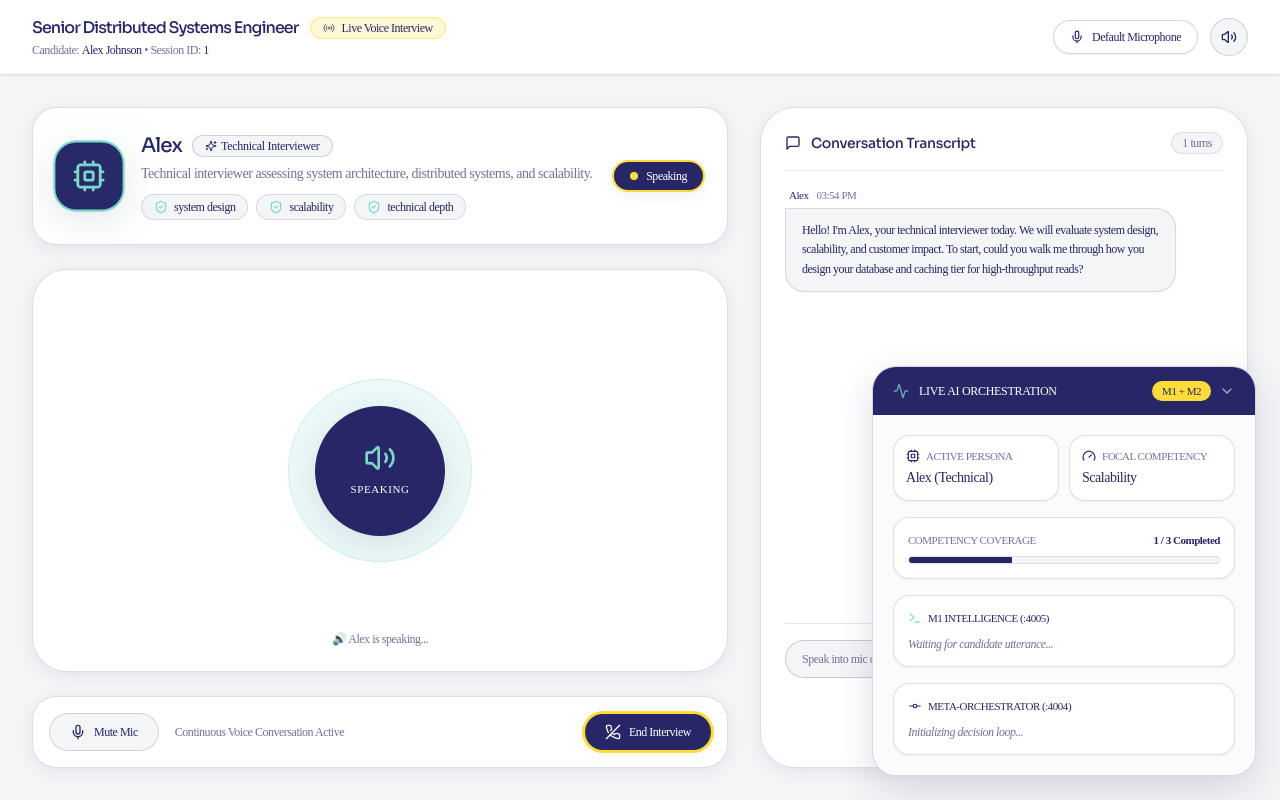
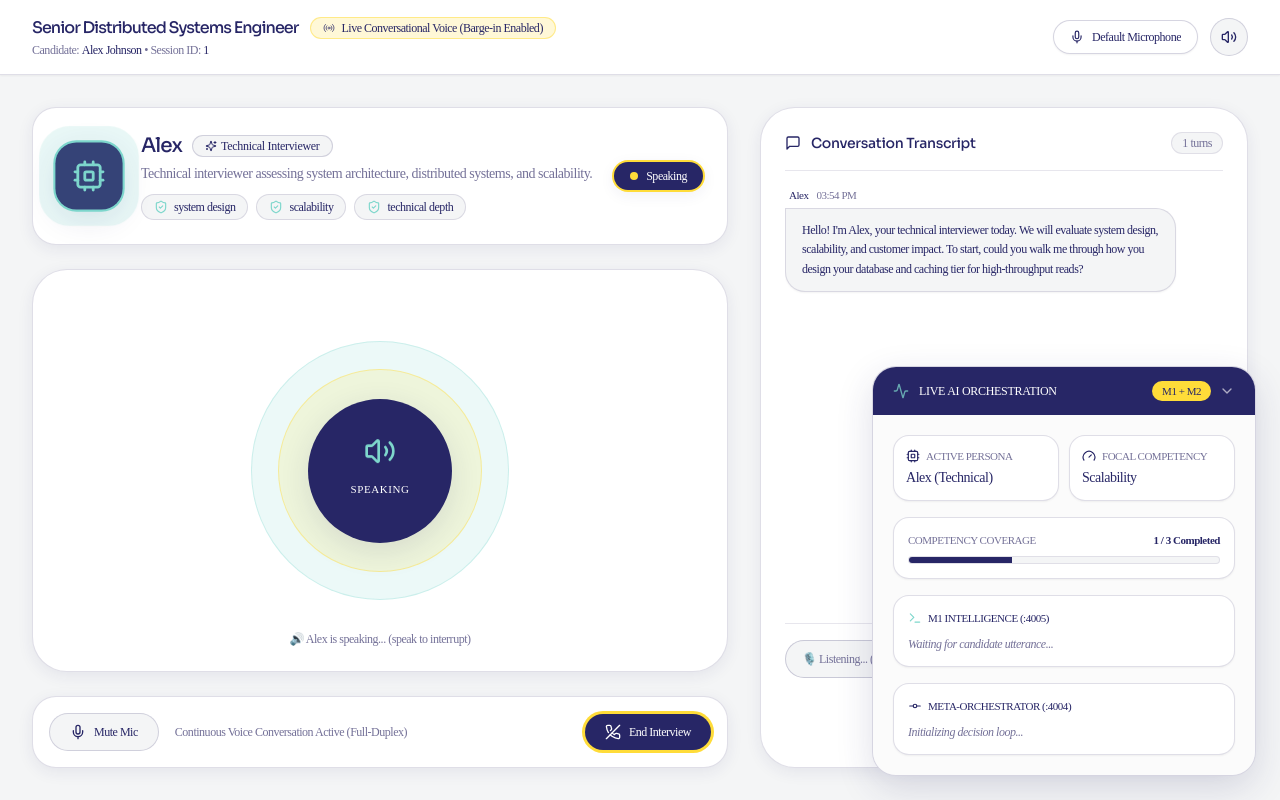
Before and after one commit to SRAMBOT08/Intra-AI, a Next.js app: page /interviews/1/live in a window 1280 px wide. Built offline with nearby package versions, Linux system fonts and the light colour scheme.

Commit message:
fix(interaction): enable continuous full-duplex voice with barge-in interruption and ESM tailwind config

```diff
--- a/components/VoiceInterviewRoom.tsx
+++ b/components/VoiceInterviewRoom.tsx
@@ -11,6 +11,7 @@ import {
   MessageSquare,
   Send,
   Radio,
+  Zap,
 } from 'lucide-react';
 import { ActivePersonaBadge } from './ActivePersonaBadge';
 import { ObservabilityDrawer } from './ObservabilityDrawer';
@@ -55,12 +56,15 @@ export function VoiceInterviewRoom({
   const [selectedMicrophone, setSelectedMicrophone] = useState<string>('');
   const [audioLevel, setAudioLevel] = useState(25);
   const [isVoiceListening, setIsVoiceListening] = useState(false);
+  const [wasInterrupted, setWasInterrupted] = useState(false);
 
   const transcriptsEndRef = useRef<HTMLDivElement>(null);
   const audioIntervalRef = useRef<NodeJS.Timeout | null>(null);
   const recognitionRef = useRef<any>(null);
   const silenceTimerRef = useRef<NodeJS.Timeout | null>(null);
   const submitRef = useRef<((text: string) => Promise<void>) | null>(null);
+  const callStatusRef = useRef(callStatus);
+  callStatusRef.current = callStatus;
 
   // Auto scroll transcript
   useEffect(() => {
@@ -71,8 +75,8 @@ export function VoiceInterviewRoom({
   useEffect(() => {
     if (callStatus === 'SPEAKING' || callStatus === 'LISTENING') {
       audioIntervalRef.current = setInterval(() => {
-        setAudioLevel(Math.floor(Math.random() * 50) + 25);
-      }, 120);
+        setAudioLevel(Math.floor(Math.random() * 45) + 30);
+      }, 100);
     } else {
       setAudioLevel(15);
       if (audioIntervalRef.current) clearInterval(audioIntervalRef.current);
@@ -122,7 +126,9 @@ export function VoiceInterviewRoom({
       }
 
       utterance.onend = () => {
-        if (onEnd) onEnd();
+        if (callStatusRef.current === 'SPEAKING' || callStatusRef.current === 'HANDOFF') {
+          if (onEnd) onEnd();
+        }
       };
       utterance.onerror = () => {
         if (onEnd) onEnd();
@@ -135,12 +141,11 @@ export function VoiceInterviewRoom({
 
   // Submit Candidate Answer
   const submitCandidateAnswer = async (answerText: string) => {
-    if (!answerText.trim() || callStatus === 'THINKING' || callStatus === 'COMPLETED') return;
+    if (!answerText.trim() || callStatusRef.current === 'THINKING' || callStatusRef.current === 'COMPLETED') return;
 
-    if (recognitionRef.current) {
-      try {
-        recognitionRef.current.stop();
-      } catch (_) {}
+    if (silenceTimerRef.current) {
+      clearTimeout(silenceTimerRef.current);
+      silenceTimerRef.current = null;
     }
 
     const candidateTurn: TranscriptTurn = {
@@ -216,7 +221,7 @@ export function VoiceInterviewRoom({
 
   submitRef.current = submitCandidateAnswer;
 
-  // Browser Continuous Speech-to-Text (STT) Setup
+  // Browser Continuous Speech-to-Text (STT) Setup with True Barge-In Support
   useEffect(() => {
     if (typeof window === 'undefined') return;
     const SpeechRecognition =
@@ -230,6 +235,14 @@ export function VoiceInterviewRoom({
     recognition.lang = 'en-US';
 
     recognition.onresult = (event: any) => {
+      // 1. BARGE-IN / INTERRUPTION HANDLING
+      if (callStatusRef.current === 'SPEAKING' || callStatusRef.current === 'HANDOFF') {
+        window.speechSynthesis.cancel();
+        setCallStatus('LISTENING');
+        setWasInterrupted(true);
+        setTimeout(() => setWasInterrupted(false), 2000);
+      }
+
       let interimTranscript = '';
       let finalTranscript = '';
 
@@ -246,27 +259,41 @@ export function VoiceInterviewRoom({
       if (liveText) {
         setCandidateInput(liveText);
 
-        // Auto-submit after candidate finishes phrase / pauses speaking (1.2s silence)
+        // 2. NATURAL VAD (600ms natural conversational pause after speaking)
         if (silenceTimerRef.current) clearTimeout(silenceTimerRef.current);
         silenceTimerRef.current = setTimeout(() => {
-          if (liveText.length > 5 && submitRef.current) {
+          if (liveText.length >= 3 && submitRef.current && callStatusRef.current !== 'THINKING') {
             submitRef.current(liveText);
           }
-        }, 1200);
+        }, 650);
       }
     };
 
     recognition.onerror = (event: any) => {
       if (event.error !== 'no-speech') {
-        console.warn('Speech recognition error:', event.error);
+        console.warn('Speech recognition status:', event.error);
       }
     };
 
     recognition.onend = () => {
-      setIsVoiceListening(false);
+      // Auto-restart continuous listening unless muted or completed
+      if (callStatusRef.current !== 'COMPLETED' && !isMuted) {
+        try {
+          recognition.start();
+          setIsVoiceListening(true);
+        } catch (_) {}
+      } else {
+        setIsVoiceListening(false);
+      }
     };
 
     recognitionRef.current = recognition;
+
+    // Start recognition
+    try {
+      recognition.start();
+      setIsVoiceListening(true);
+    } catch (_) {}
 
     return () => {
       try {
@@ -274,24 +301,7 @@ export function VoiceInterviewRoom({
       } catch (_) {}
       if (silenceTimerRef.current) clearTimeout(silenceTimerRef.current);
     };
-  }, []);
-
-  // Manage voice listening based on call status and mute
-  useEffect(() => {
-    if (!recognitionRef.current) return;
-
-    if (callStatus === 'LISTENING' && !isMuted) {
-      try {
-        recognitionRef.current.start();
-        setIsVoiceListening(true);
-      } catch (_) {}
-    } else {
-      try {
-        recognitionRef.current.stop();
-        setIsVoiceListening(false);
-      } catch (_) {}
-    }
-  }, [callStatus, isMuted]);
+  }, [isMuted]);
 
   // Initial greeting connection
   useEffect(() => {
@@ -346,7 +356,7 @@ export function VoiceInterviewRoom({
             <h2 className="text-base font-medium text-deep-indigo tracking-tight-card">{jobTitle}</h2>
             <span className="rounded-full bg-yellow-accent/20 px-3 py-0.5 text-xs font-medium text-deep-indigo border border-yellow-accent/50 flex items-center gap-1.5">
               <Radio className="h-3 w-3 text-deep-indigo animate-pulse" />
-              Live Voice Interview
+              Live Conversational Voice (Barge-in Enabled)
             </span>
           </div>
           <p className="text-xs text-muted-indigo mt-0.5">
@@ -411,7 +421,10 @@ export function VoiceInterviewRoom({
               <div
                 className="relative z-10 flex items-center justify-center rounded-full bg-deep-indigo text-pure-white shadow-card-elevated transition-all duration-200 cursor-pointer"
                 onClick={() => {
-                  if (callStatus === 'LISTENING' && candidateInput.trim()) {
+                  if (callStatus === 'SPEAKING') {
+                    window.speechSynthesis.cancel();
+                    setCallStatus('LISTENING');
+                  } else if (candidateInput.trim()) {
                     submitCandidateAnswer(candidateInput);
                   }
                 }}
@@ -435,12 +448,17 @@ export function VoiceInterviewRoom({
               </div>
             </div>
 
-            {/* Subtitle status banner */}
-            <div className="absolute bottom-6 text-center">
+            {/* Subtitle status banner with Barge-in indicator */}
+            <div className="absolute bottom-6 text-center flex flex-col items-center gap-1.5">
+              {wasInterrupted && (
+                <span className="inline-flex items-center gap-1 text-[11px] font-semibold text-amber-600 bg-amber-50 px-2.5 py-0.5 rounded-full border border-amber-200 animate-fade-in">
+                  <Zap className="h-3 w-3" /> Barge-in: Interviewer interrupted
+                </span>
+              )}
               <p className="text-xs font-medium text-muted-indigo">
-                {callStatus === 'LISTENING' && (isVoiceListening ? '🎙️ Microphone listening • Speak naturally now' : 'Microphone ready')}
+                {callStatus === 'LISTENING' && '🎙️ Microphone listening • Speak naturally (or interrupt anytime)'}
                 {callStatus === 'THINKING' && 'EchoSphere evaluating answer & deciding next action...'}
-                {callStatus === 'SPEAKING' && `🔊 ${activePersona === 'product' ? 'Jordan' : 'Alex'} is speaking...`}
+                {callStatus === 'SPEAKING' && `🔊 ${activePersona === 'product' ? 'Jordan' : 'Alex'} is speaking... (speak to interrupt)`}
                 {callStatus === 'HANDOFF' && '🔄 Dynamic Persona Handoff in progress...'}
                 {callStatus === 'COMPLETED' && 'Interview concluded. Preparing assessment report.'}
               </p>
@@ -451,7 +469,10 @@ export function VoiceInterviewRoom({
           <div className="flex items-center justify-between rounded-[24px] border border-pale-indigo/40 bg-pure-white p-4 shadow-card-default">
             <div className="flex items-center gap-4">
               <button
-                onClick={() => setIsMuted(!isMuted)}
+                onClick={() => {
+                  if (callStatus === 'SPEAKING') window.speechSynthesis.cancel();
+                  setIsMuted(!isMuted);
+                }}
                 className={`flex items-center gap-2 rounded-full px-5 py-2.5 text-xs font-medium transition-all ${
                   isMuted
                     ? 'bg-rose-100 text-rose-700 border border-rose-300'
@@ -463,7 +484,7 @@ export function VoiceInterviewRoom({
               </button>
 
               <span className="text-xs text-muted-indigo font-normal">
-                Continuous Voice Conversation Active
+                Continuous Voice Conversation Active (Full-Duplex)
               </span>
             </div>
 
@@ -538,7 +559,7 @@ export function VoiceInterviewRoom({
               type="text"
               value={candidateInput}
               onChange={(e) => setCandidateInput(e.target.value)}
-              placeholder={isVoiceListening ? '🎙️ Listening... (or type your answer here)' : 'Speak into mic or type answer...'}
+              placeholder={isVoiceListening ? '🎙️ Listening... (Speak naturally or type)' : 'Speak into mic or type answer...'}
               disabled={callStatus === 'THINKING' || callStatus === 'COMPLETED'}
               className="flex-1 rounded-full border border-pale-indigo/60 bg-light-surface px-4 py-2.5 text-xs text-deep-indigo placeholder-muted-indigo focus:border-deep-indigo focus:bg-pure-white focus:outline-none transition-colors"
             />
--- a/tailwind.config.ts
+++ b/tailwind.config.ts
@@ -1,4 +1,5 @@
 import type { Config } from 'tailwindcss';
+import tailwindcssAnimate from 'tailwindcss-animate';
 
 const config: Config = {
   darkMode: ['class'],
@@ -50,7 +51,7 @@ const config: Config = {
       },
     },
   },
-  plugins: [require('tailwindcss-animate')],
+  plugins: [tailwindcssAnimate],
 };
 
 export default config;
```
